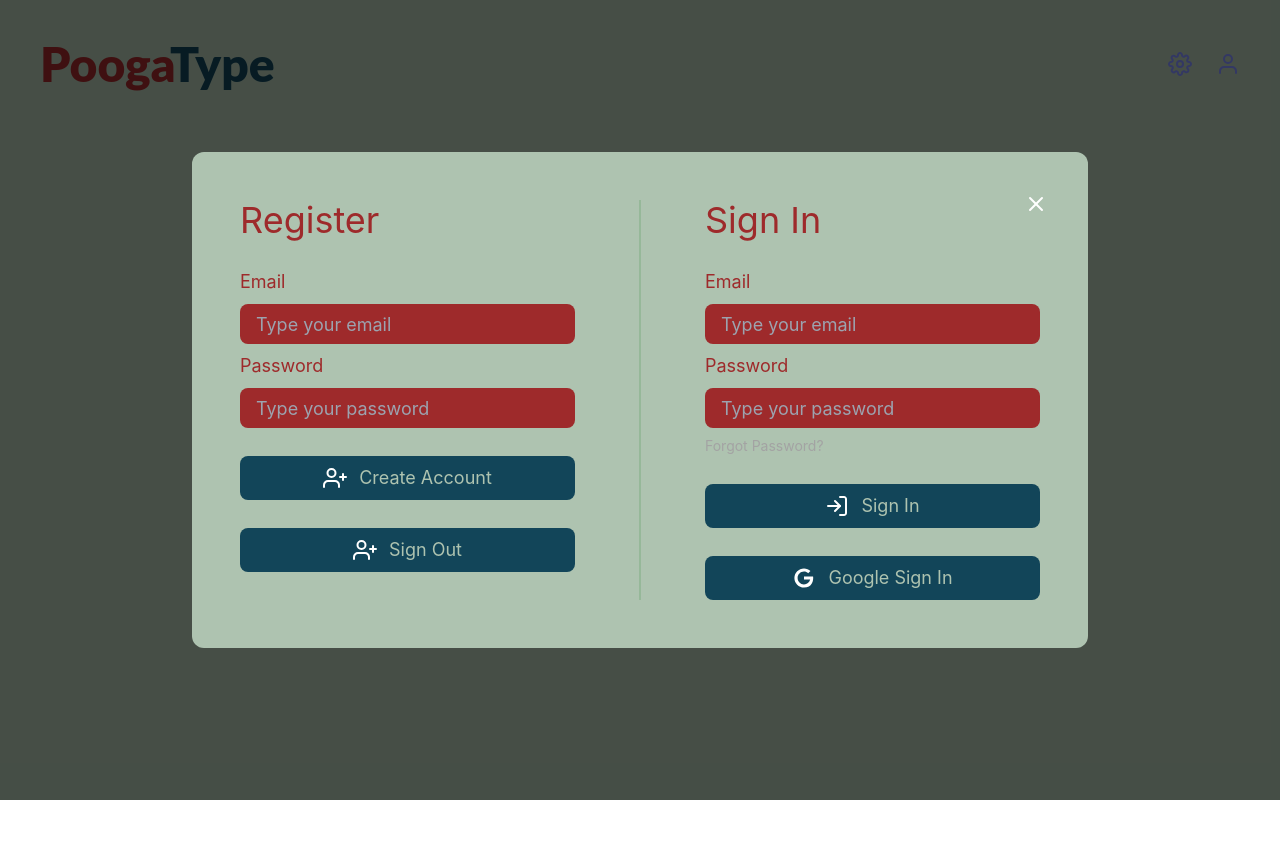
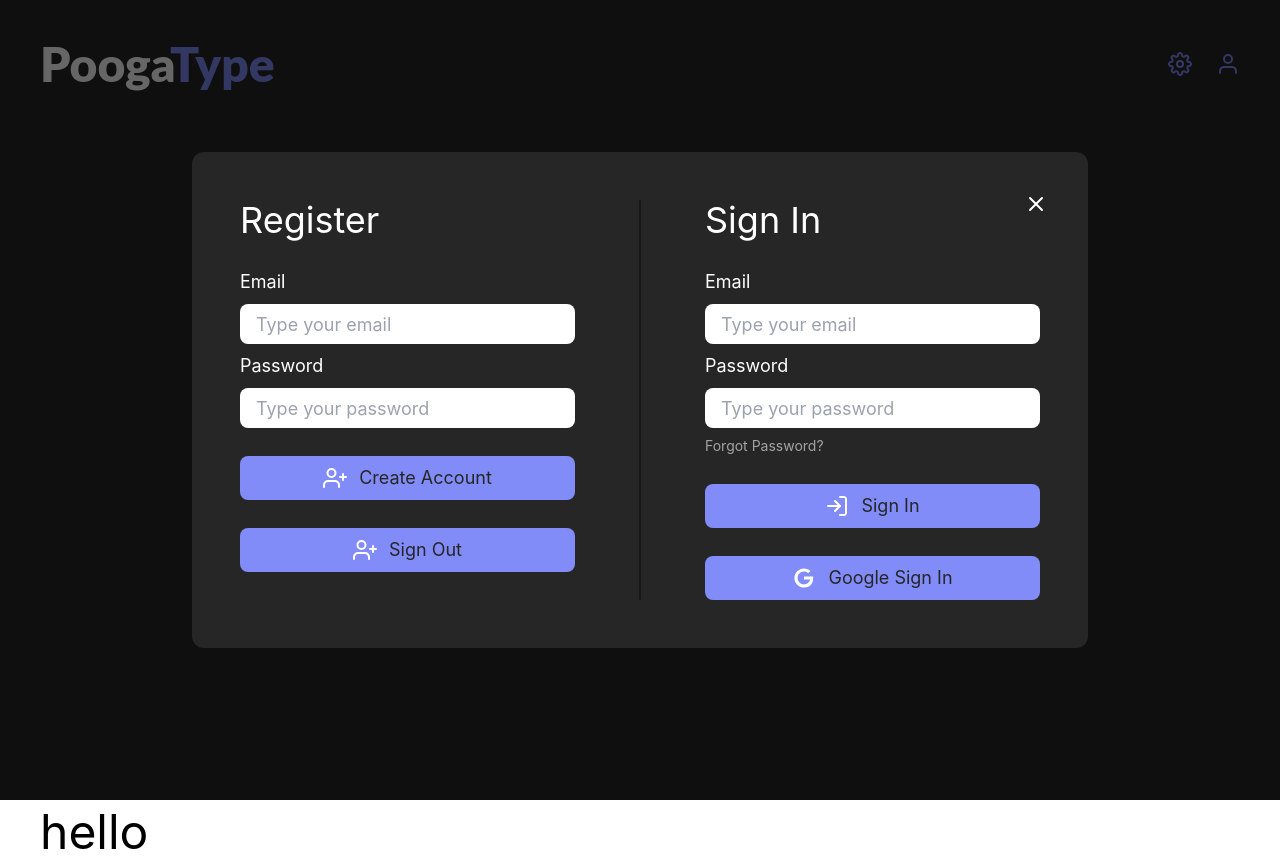
Before and after one commit to m-shao/poogatype, a React (Create React App) app: page /login in a window 1280 px wide. Before the commit the page ends 800 px from the top, so only its background shows below. Built offline with nearby package versions, Linux system fonts and the light colour scheme; no server answers.

Commit message:
colour selector

```diff
--- a/package.json
+++ b/package.json
@@ -6,7 +6,7 @@
     "@testing-library/jest-dom": "^5.16.5",
     "@testing-library/react": "^13.4.0",
     "@testing-library/user-event": "^13.5.0",
-    "firebase": "^9.17.1",
+    "firebase": "^9.17.2",
     "react": "^18.2.0",
     "react-dom": "^18.2.0",
     "react-router-dom": "^6.8.2",
--- a/src/App.js
+++ b/src/App.js
@@ -6,11 +6,15 @@
   RouterProvider
 } from "react-router-dom";
 
+import {useState} from 'react'
+
 import NavBar from "./components/NavBar.jsx";
 import TypingApp from "./pages/TypingApp.jsx";
 import ForgotPassword from "./pages/ForgotPassword.jsx";
 import Settings from "./pages/Settings.jsx";
 import ProfilePage from './pages/ProfilePage.jsx';
+
+import { themes } from './data/themes.js'
 
 function App() {
 
@@ -27,10 +31,27 @@
   )
   //[color:var(--text-primary)]
 
+  const [change, setChange] = useState('')
+  const manage = () => {
+    // const {
+    //     '--text-primary' : textPrimary,
+    //     '--text-secondary' : textSecondary,
+    //     '--hieghlight-primary' : highlightPrimary,
+    //     highlightSecondary,
+    //     basePrimary,
+    //     baseSecondary
+    //  } = themes['light']
+    // }
+
+    document.documentElement.style.setProperty('--base-primary', themes['light']['--base-primary'])
+    setChange("helloi")
+  }
+
   return (
     <div className="App">
       <div className='h-screen w-screen bg-[color:var(--base-primary)] text-[color:var(--text-primary)] text-5xl p-10 box-border overflow-hidden'>
         <RouterProvider router={router}/>
+        <button onClick={manage} className='absolute text-black'>hello</button>
       </div>
     </div>
   )
--- a/src/components/Keyboard.jsx
+++ b/src/components/Keyboard.jsx
@@ -13,7 +13,7 @@
                         {keyRow.map((key) => (
                             <div title={"Wrong: " + (mistakeObj[key] || 0)} className={
                                 'w-12 h-12 m-1 bg-[color:var(--text-secondary)] text-[color:var(--text-primary)] rounded-lg flex items-center justify-center '
-                                + (key in mistakeObj && 'bg-red-500 ')}>
+                                + (key in mistakeObj && 'bg-[color:var(--error)]')}>
                                 <h1 className="inline cursor-default">{key}</h1>
                             </div>
                         ))}
--- a/src/index.css
+++ b/src/index.css
@@ -20,8 +20,9 @@
   --highlight-secondary: #4f46e5;
   --base-primary: #262626;
   --base-secondary: #171717;
+  --error: #ef4444;
 }
-
+/*
 :root {
   --text-primary: #4b4b4b;
   --text-secondary: #a3a3a3;
@@ -29,8 +30,9 @@
   --highlight-secondary: #4f46e5;
   --base-primary: #ffffff;
   --base-secondary: #cfcfcf;
-}
-
+  --error: #ef4444;
+} */
+/*
 :root {
   --text-primary: #9E2A2B;
   --text-secondary: #E45556;
@@ -38,7 +40,7 @@
   --highlight-secondary: #01161E;
   --base-primary: #AEC3B0;
   --base-secondary: #96B899;
-}
+} */
 
 code {
   font-family: source-code-pro, Menlo, Monaco, Consolas, 'Courier New',
--- a/src/pages/TypingApp.jsx
+++ b/src/pages/TypingApp.jsx
@@ -86,13 +86,13 @@
           mistakes.current = tempList
 
           let wrongLetter = text[index]
-          mistakeObj.current[wrongLetter] = (mistakeObj.current[wrongLetter]+1) || 1
+          mistakeObj.current[wrongLetter] = (mistakeObj.current[wrongLetter] + 1) || 1
 
         }
-        return 'text-red-500';
+        return 'text-[color:var(--error)] + underline';
       }
     } else if (index === currentChar) {
-      return 'text-[color:var(--highlight-primary)]';
+      return 'text-[color:var(--highlight-primary)] underline';
     } else if (index >= currentChar) {
       return 'text-[color:var(--text-secondary)]';
     }
```
Also changed, not shown: 1 other file (tests, documents, lock files or other folders).
